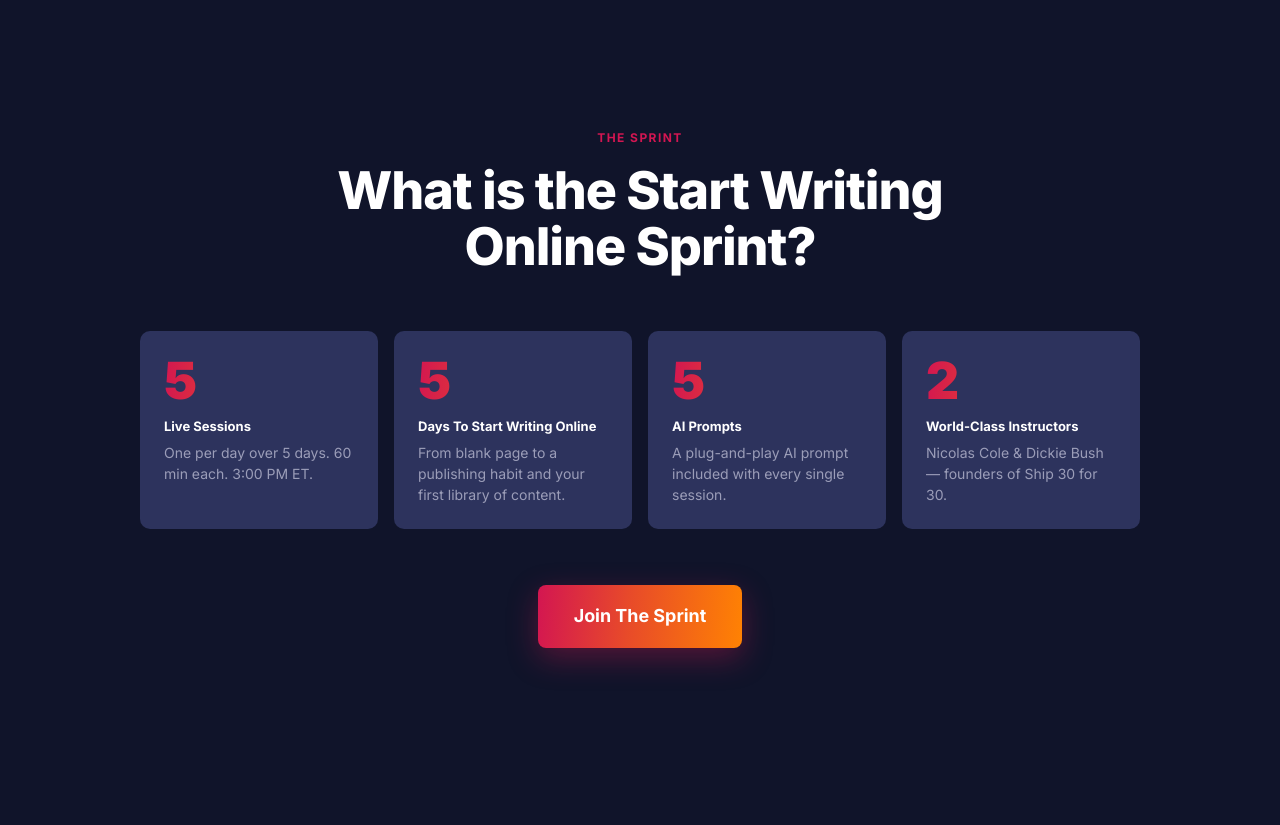
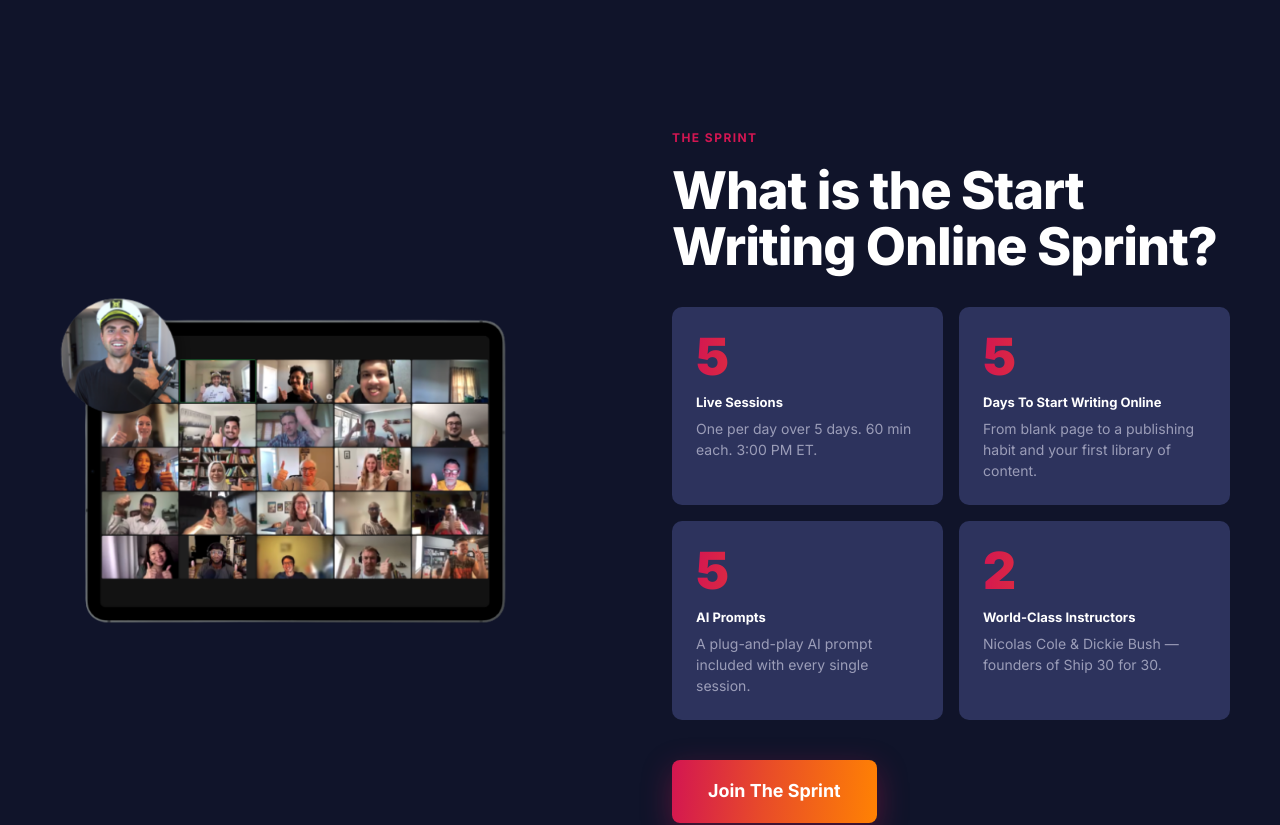
Before and after one commit to jtzack/swo-sprint, a React (Vite) app: page / in a window 1280 px wide. Shown: the part 1500-2325 px from the top of the page. Built offline with nearby package versions, Linux system fonts and the light colour scheme.

Commit message:
Stats section: add swo-hero-2 image on the left, two-column layout

```diff
--- a/src/App.tsx
+++ b/src/App.tsx
@@ -249,14 +249,23 @@ function Stats() {
   ]
   return (
     <section className="py-20 md:py-28 px-5 md:px-8">
-      <div className="max-w-container mx-auto">
-        <div className="flex flex-col items-center text-center mb-14">
+      <div className="max-w-container mx-auto grid lg:grid-cols-2 gap-12 lg:gap-16 items-center">
+        {/* Image */}
+        <div className="flex justify-center lg:justify-start">
+          <img
+            src="/images/swo-hero-2.png"
+            alt="Sprint cohort together on a live group video call"
+            className="w-full max-w-[480px] object-contain"
+            loading="lazy"
+          />
+        </div>
+        {/* Heading + stats + CTA */}
+        <div>
           <Eyebrow className="mb-4">The sprint</Eyebrow>
-          <h2 className="font-extrabold text-white tracking-display max-w-[18ch]" style={{ fontSize: 'clamp(30px, 4.6vw, 52px)', lineHeight: 1.08 }}>
+          <h2 className="font-extrabold text-white tracking-display mb-8" style={{ fontSize: 'clamp(30px, 4.6vw, 52px)', lineHeight: 1.08 }}>
             What is the Start Writing Online Sprint?
           </h2>
-        </div>
-        <div className="grid grid-cols-2 lg:grid-cols-4 gap-3 md:gap-4 max-w-[1000px] mx-auto">
+          <div className="grid grid-cols-2 gap-3 md:gap-4">
             {stats.map((s) => (
               <div key={s.label} className="bg-card-2 rounded-card p-5 md:p-6 flex flex-col">
                 <p className="font-black text-gradient leading-none mb-3" style={{ fontSize: 'clamp(40px, 4vw, 56px)' }}>{s.num}</p>
@@ -265,8 +274,9 @@ function Stats() {
               </div>
             ))}
           </div>
-        <div className="mt-14 text-center">
+          <div className="mt-10">
             <CTA size="lg" track="Stats">Join The Sprint</CTA>
+          </div>
         </div>
       </div>
     </section>
```
Also changed, not shown: public/images/swo-hero-2.png (added). Lines whose indentation alone changed are shown as unchanged.
